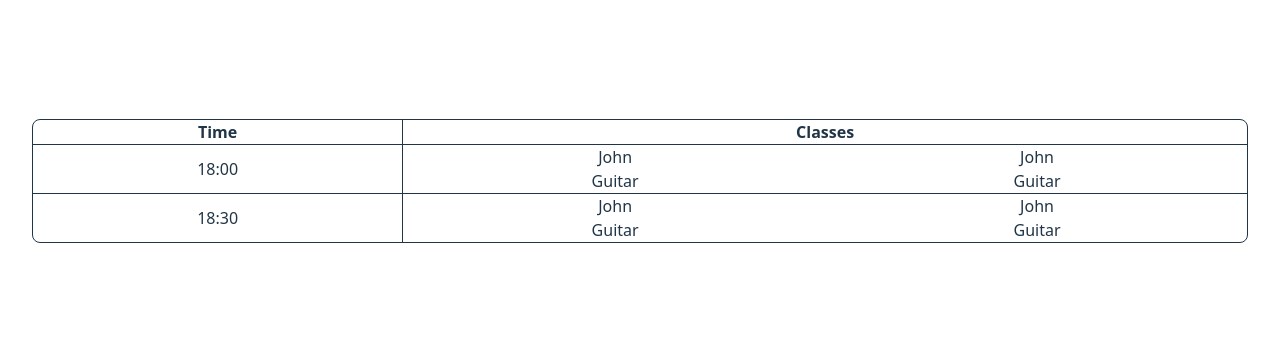
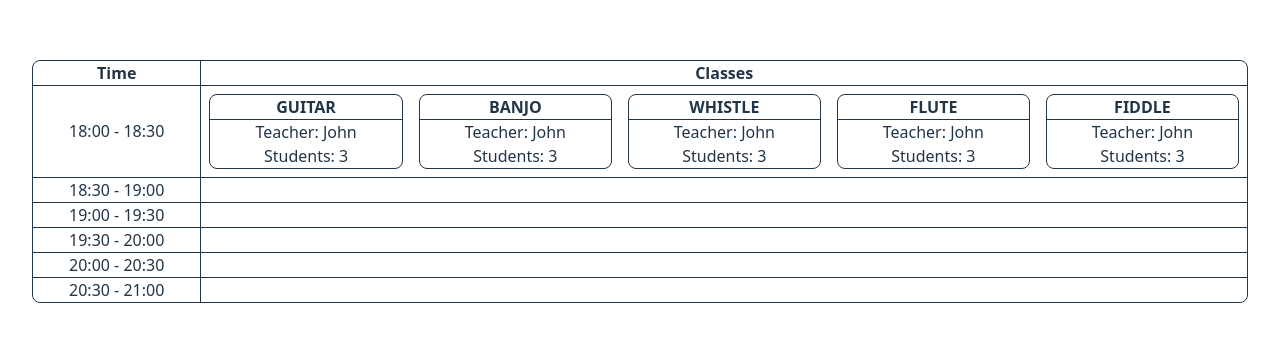
Before and after one commit to DylanJPW/scheduler, a React (Vite) app in the folder scheduler-frontend/: page / in a window 1280 px wide. Shown: the part 219-560 px from the top of the page. Built offline with nearby package versions, Linux system fonts and the light colour scheme.

Commit message:
Adds mock data and uses it in mock table

```diff
--- a/scheduler-frontend/src/components/TimeTable/TimeTable.css
+++ b/scheduler-frontend/src/components/TimeTable/TimeTable.css
@@ -0,0 +1,4 @@
+.cell-header {
+  font-weight: bold;
+  border-bottom-width: 1px;
+}
--- a/scheduler-frontend/src/components/TimeTable/TimeTable.tsx
+++ b/scheduler-frontend/src/components/TimeTable/TimeTable.tsx
@@ -1,4 +1,60 @@
+import type { Lesson, TimeSlot } from "./types";
+import mockLessons from "../../mockData/lessons.json";
+import mockTimeSlots from "../../mockData/timeslots.json";
+import { getInstrumentTheme } from "./utils";
+import "./TimeTable.css";
+
+interface TimeSlotRowProps {
+  timeSlot: TimeSlot;
+  lessons: Lesson[];
+}
+
+const LessonCell = ({ teacher, instrument, students }: Lesson) => {
+  const theme = getInstrumentTheme(instrument);
+  return (
+    <td>
+      <div className={`border rounded-lg m-2 bg-${theme}-700`}>
+        <div className={`cell-header bg-${theme}-900`}>{instrument}</div>
+        <div>
+          <p>Teacher: {teacher.name}</p>
+          <p>Students: {students.length}</p>
+        </div>
+      </div>
+    </td>
+  );
+};
+
+const TimeSlotRow = ({ timeSlot, lessons }: TimeSlotRowProps) => {
+  const { startTime, endTime } = timeSlot;
+  return (
+    <tr>
+      <td>
+        {startTime} - {endTime}
+      </td>
+      {lessons.map((lesson) => (
+        <LessonCell {...lesson} />
+      ))}
+    </tr>
+  );
+};
+
 export const TimeTable = () => {
+  let maxLessons = 0;
+  const lessonsByStartTime = (mockLessons as Lesson[]).reduce(
+    (acc, lesson) => {
+      const key = lesson.timeSlot.startTime;
+
+      if (!acc[key]) acc[key] = [];
+
+      acc[key].push(lesson);
+
+      maxLessons = Math.max(maxLessons, acc[key].length);
+
+      return acc;
+    },
+    {} as Record<string, Lesson[]>,
+  );
+
   return (
     <div className="w-full border border-table-line rounded-lg">
       <table className="w-full">
@@ -8,41 +64,20 @@ export const TimeTable = () => {
         <thead className="border-b">
           <tr>
             <th>Time</th>
-            <th colSpan={2}>Classes</th>
+            <th colSpan={maxLessons} align="center">
+              Classes
+            </th>
           </tr>
         </thead>
 
         <tbody className="divide-y">
-          <tr>
-            <td>18:00</td>
-            <td>
-              <>
-                <div>John</div>
-                <div>Guitar</div>
-              </>
-            </td>
-            <td>
-              <>
-                <div>John</div>
-                <div>Guitar</div>
-              </>
-            </td>
-          </tr>
-          <tr>
-            <td>18:30</td>
-            <td>
-              <>
-                <div>John</div>
-                <div>Guitar</div>
-              </>
-            </td>
-            <td>
-              <>
-                <div>John</div>
-                <div>Guitar</div>
-              </>
-            </td>
-          </tr>
+          {mockTimeSlots.map((timeSlot) => (
+            <TimeSlotRow
+              key={timeSlot.startTime}
+              timeSlot={timeSlot}
+              lessons={lessonsByStartTime[timeSlot.startTime] ?? []}
+            />
+          ))}
         </tbody>
       </table>
     </div>
--- /dev/null
+++ b/scheduler-frontend/src/components/TimeTable/types.ts
@@ -0,0 +1,25 @@
+export interface TimeSlot {
+  startTime: string;
+  endTime: string;
+}
+
+export interface Student {
+  name: string;
+  instrument: string;
+  skillLevel: string;
+}
+
+export interface Teacher {
+  name: string;
+  instruments: Instrument[];
+}
+
+export interface Lesson {
+  id: number;
+  instrument: Instrument;
+  students: Student[];
+  teacher: Teacher;
+  timeSlot: TimeSlot;
+}
+
+export type Instrument = "BANJO" | "FIDDLE" | "FLUTE" | "GUITAR" | "WHISTLE";
--- /dev/null
+++ b/scheduler-frontend/src/components/TimeTable/utils.tsx
@@ -0,0 +1,18 @@
+import type { Instrument } from "./types";
+
+export function getInstrumentTheme(instrument: Instrument) {
+  switch (instrument) {
+    case "BANJO":
+      return "amber";
+    case "FIDDLE":
+      return "blue";
+    case "FLUTE":
+      return "fuchsia";
+    case "GUITAR":
+      return "emerald";
+    case "WHISTLE":
+      return "red";
+    default:
+      return "slate";
+  }
+}
--- /dev/null
+++ b/scheduler-frontend/src/mockData/lessons.json
@@ -0,0 +1,147 @@
+[
+  {
+    "id": 1,
+    "instrument": "GUITAR",
+    "students": [
+      {
+        "name": "Fool 1",
+        "instrument": "GUITAR",
+        "skillLevel": "BEGINNER"
+      },
+      {
+        "name": "Joe 1",
+        "instrument": "GUITAR",
+        "skillLevel": "INTERMEDIATE"
+      },
+      {
+        "name": "Tryhard 1",
+        "instrument": "GUITAR",
+        "skillLevel": "ADVANCED"
+      }
+    ],
+    "teacher": {
+      "name": "John",
+      "instruments": ["GUITAR"]
+    },
+    "timeSlot": {
+      "startTime": "18:00",
+      "endTime": "18:30"
+    }
+  },
+  {
+    "id": 2,
+    "instrument": "BANJO",
+    "students": [
+      {
+        "name": "Fool 2",
+        "instrument": "BANJO",
+        "skillLevel": "BEGINNER"
+      },
+      {
+        "name": "Joe 2",
+        "instrument": "BANJO",
+        "skillLevel": "INTERMEDIATE"
+      },
+      {
+        "name": "Tryhard 2",
+        "instrument": "BANJO",
+        "skillLevel": "ADVANCED"
+      }
+    ],
+    "teacher": {
+      "name": "John",
+      "instruments": ["GUITAR"]
+    },
+    "timeSlot": {
+      "startTime": "18:00",
+      "endTime": "18:30"
+    }
+  },
+  {
+    "id": 3,
+    "instrument": "WHISTLE",
+    "students": [
+      {
+        "name": "Fool 3",
+        "instrument": "WHISTLE",
+        "skillLevel": "BEGINNER"
+      },
+      {
+        "name": "Joe 3",
+        "instrument": "WHISTLE",
+        "skillLevel": "INTERMEDIATE"
+      },
+      {
+        "name": "Tryhard 3",
+        "instrument": "WHISTLE",
+        "skillLevel": "ADVANCED"
+      }
+    ],
+    "teacher": {
+      "name": "John",
+      "instruments": ["GUITAR"]
+    },
+    "timeSlot": {
+      "startTime": "18:00",
+      "endTime": "18:30"
+    }
+  },
+  {
+    "id": 4,
+    "instrument": "FLUTE",
+    "students": [
+      {
+        "name": "Fool 4",
+        "instrument": "FLUTE",
+        "skillLevel": "BEGINNER"
+      },
+      {
+        "name": "Joe 4",
+        "instrument": "FLUTE",
+        "skillLevel": "INTERMEDIATE"
+      },
+      {
+        "name": "Tryhard 4",
+        "instrument": "FLUTE",
+        "skillLevel": "ADVANCED"
+      }
+    ],
+    "teacher": {
+      "name": "John",
+      "instruments": ["GUITAR"]
+    },
+    "timeSlot": {
+      "startTime": "18:00",
+      "endTime": "18:30"
+    }
+  },
+  {
+    "id": 5,
+    "instrument": "FIDDLE",
+    "students": [
+      {
+        "name": "Fool 5",
+        "instrument": "FIDDLE",
+        "skillLevel": "BEGINNER"
+      },
+      {
+        "name": "Joe 5",
+        "instrument": "FIDDLE",
+        "skillLevel": "INTERMEDIATE"
+      },
+      {
+        "name": "Tryhard 5",
+        "instrument": "FIDDLE",
+        "skillLevel": "ADVANCED"
+      }
+    ],
+    "teacher": {
+      "name": "John",
+      "instruments": ["GUITAR"]
+    },
+    "timeSlot": {
+      "startTime": "18:00",
+      "endTime": "18:30"
+    }
+  }
+]
--- /dev/null
+++ b/scheduler-frontend/src/mockData/students.json
@@ -0,0 +1,77 @@
+[
+  {
+    "name": "Fool 1",
+    "instrument": "GUITAR",
+    "skillLevel": "BEGINNER"
+  },
+  {
+    "name": "Joe 1",
+    "instrument": "GUITAR",
+    "skillLevel": "INTERMEDIATE"
+  },
+  {
+    "name": "Tryhard 1",
+    "instrument": "GUITAR",
+    "skillLevel": "ADVANCED"
+  },
+  {
+    "name": "Fool 2",
+    "instrument": "BANJO",
+    "skillLevel": "BEGINNER"
+  },
+  {
+    "name": "Joe 2",
+    "instrument": "BANJO",
+    "skillLevel": "INTERMEDIATE"
+  },
+  {
+    "name": "Tryhard 2",
+    "instrument": "BANJO",
+    "skillLevel": "ADVANCED"
+  },
+  {
+    "name": "Fool 3",
+    "instrument": "WHISTLE",
+    "skillLevel": "BEGINNER"
+  },
+  {
+    "name": "Joe 3",
+    "instrument": "WHISTLE",
+    "skillLevel": "INTERMEDIATE"
+  },
+  {
+    "name": "Tryhard 3",
+    "instrument": "WHISTLE",
+    "skillLevel": "ADVANCED"
+  },
+  {
+    "name": "Fool 4",
+    "instrument": "FLUTE",
+    "skillLevel": "BEGINNER"
+  },
+  {
+    "name": "Joe 4",
+    "instrument": "FLUTE",
+    "skillLevel": "INTERMEDIATE"
+  },
+  {
+    "name": "Tryhard 4",
+    "instrument": "FLUTE",
+    "skillLevel": "ADVANCED"
+  },
+  {
+    "name": "Fool 5",
+    "instrument": "FIDDLE",
+    "skillLevel": "BEGINNER"
+  },
+  {
+    "name": "Joe 5",
+    "instrument": "FIDDLE",
+    "skillLevel": "INTERMEDIATE"
+  },
+  {
+    "name": "Tryhard 5",
+    "instrument": "FIDDLE",
+    "skillLevel": "ADVANCED"
+  }
+]
--- /dev/null
+++ b/scheduler-frontend/src/mockData/teachers.json
@@ -0,0 +1,50 @@
+[
+  {
+    "name": "John",
+    "instruments": [
+      "GUITAR"
+    ]
+  },
+  {
+    "name": "Joe",
+    "instruments": [
+      "WHISTLE"
+    ]
+  },
+  {
+    "name": "John Joe",
+    "instruments": [
+      "BANJO",
+      "WHISTLE"
+    ]
+  },
+  {
+    "name": "Paul",
+    "instruments": [
+      "GUITAR",
+      "WHISTLE",
+      "FLUTE"
+    ]
+  },
+  {
+    "name": "John Paul",
+    "instruments": [
+      "FIDDLE"
+    ]
+  },
+  {
+    "name": "Jane",
+    "instruments": [
+      "WHISTLE",
+      "FLUTE"
+    ]
+  },
+  {
+    "name": "Janette",
+    "instruments": [
+      "GUITAR",
+      "BANJO"
+    ]
+  }
+
+]
--- /dev/null
+++ b/scheduler-frontend/src/mockData/timeslots.json
@@ -0,0 +1,26 @@
+[
+  {
+    "startTime": "18:00",
+    "endTime": "18:30"
+  },
+  {
+    "startTime": "18:30",
+    "endTime": "19:00"
+  },
+  {
+    "startTime": "19:00",
+    "endTime": "19:30"
+  },
+  {
+    "startTime": "19:30",
+    "endTime": "20:00"
+  },
+  {
+    "startTime": "20:00",
+    "endTime": "20:30"
+  },
+  {
+    "startTime": "20:30",
+    "endTime": "21:00"
+  }
+]
```
